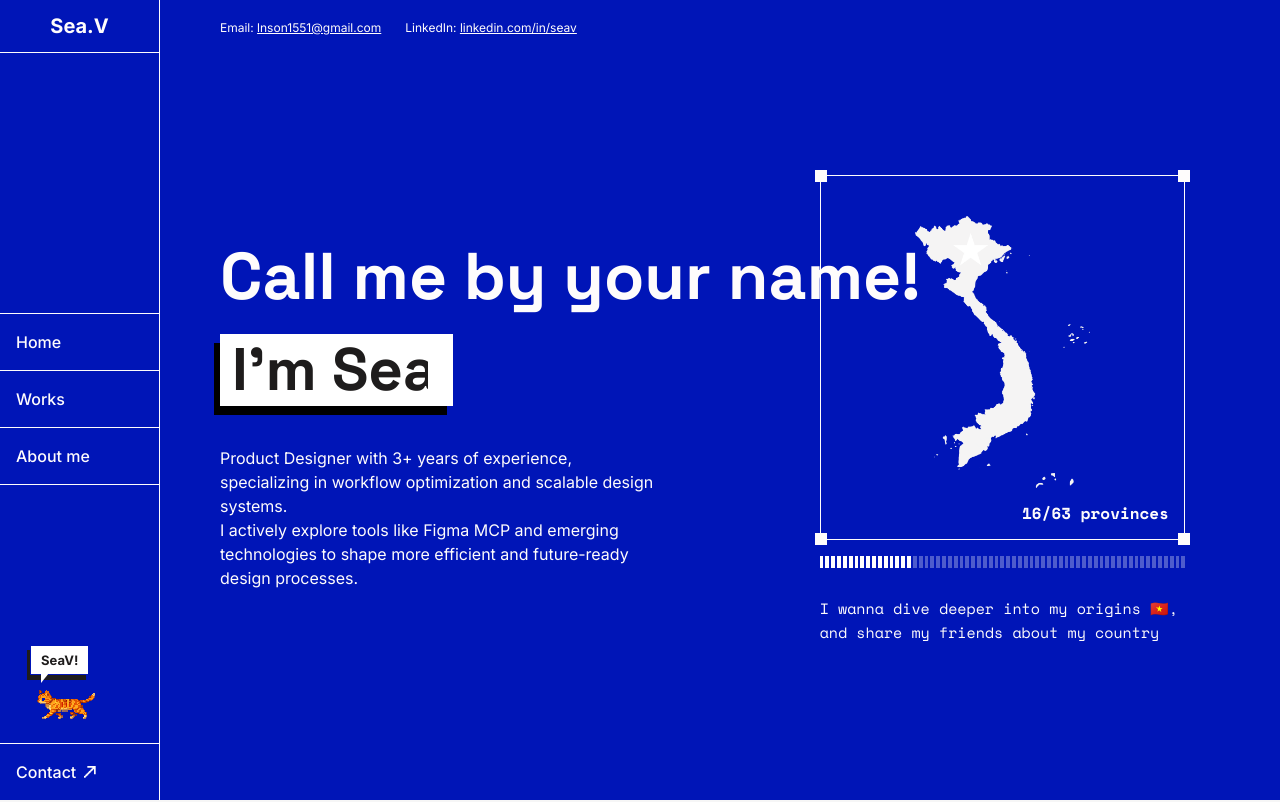
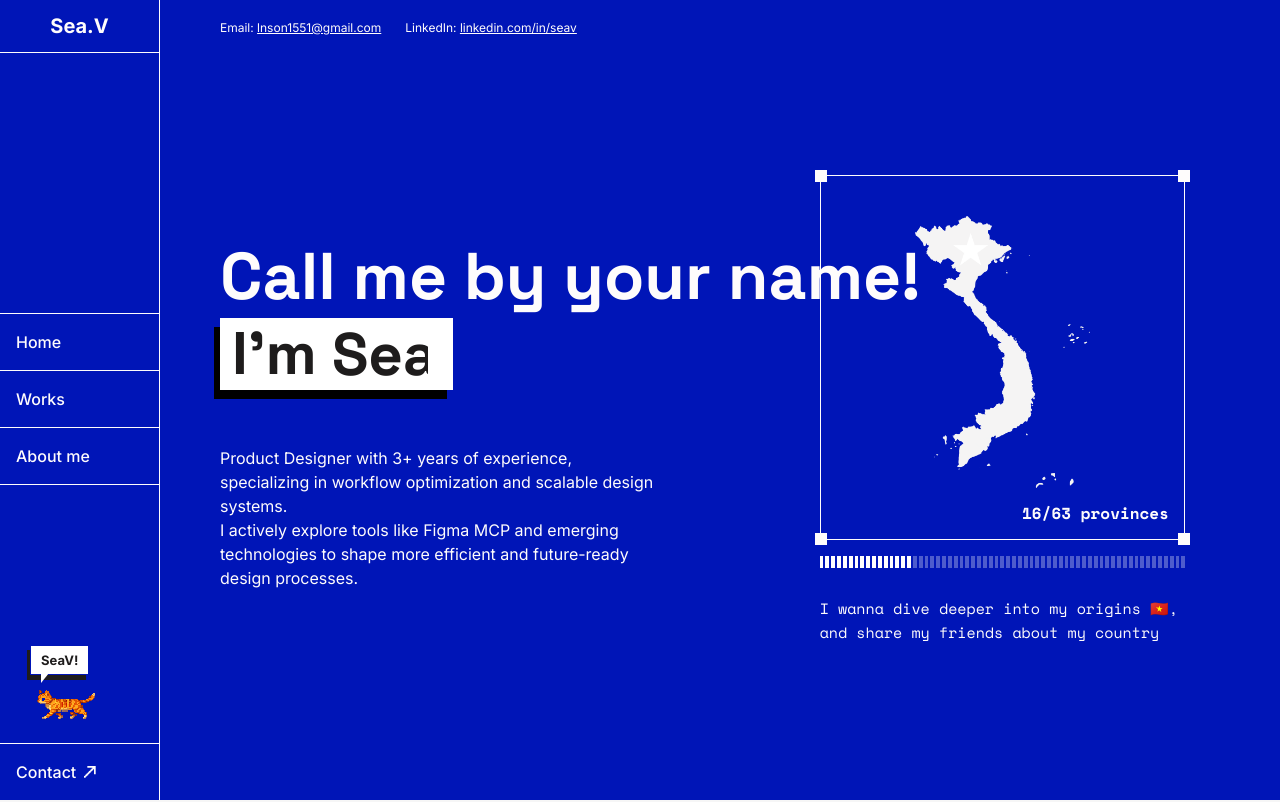
Before and after one commit to lnson1551/portfolio, a React (Vite) app: page / in a window 1280 px wide. Shown: the top 802 px of the page. Built offline with nearby package versions, Linux system fonts and the light colour scheme.

Commit message:
Adjust hero name block spacing and vertically center input text

```diff
--- a/src/app/components/HomePage.tsx
+++ b/src/app/components/HomePage.tsx
@@ -937,7 +937,7 @@ function HeroSection({ name, onNameChange }: HeroSectionProps) {
               justifyContent: "center",
             }}
           >
-            <div style={{ display: "flex", flexDirection: "column", gap: "24px", alignItems: isMobile ? "center" : "flex-start" }}>
+            <div style={{ display: "flex", flexDirection: "column", gap: "8px", alignItems: isMobile ? "center" : "flex-start", marginBottom: "16px" }}>
               <p
                 style={{
                   fontFamily: DISPLAY_FONT,
@@ -959,7 +959,7 @@ function HeroSection({ name, onNameChange }: HeroSectionProps) {
                   display: "flex",
                   alignItems: "center",
                   backgroundColor: "white",
-                  padding: isMobile ? "3px 12px" : "4px 12px",
+                  padding: "0 12px",
                   boxShadow: "-6px 9px 0px 0px #000",
                   minWidth: isMobile ? "auto" : "auto",
                   height: boxHeight,
@@ -981,6 +981,8 @@ function HeroSection({ name, onNameChange }: HeroSectionProps) {
                     color: "#1e1c1c",
                     whiteSpace: "nowrap",
                     flexShrink: 0,
+                    display: "inline-flex",
+                    alignItems: "center",
                   }}
                 >
                   I'm&nbsp;
@@ -1004,6 +1006,8 @@ function HeroSection({ name, onNameChange }: HeroSectionProps) {
                     border: "none",
                     background: "transparent",
                     minWidth: 0,
+                    height: "100%",
+                    display: "block",
                   }}
                 />
                 <span
@@ -1016,6 +1020,8 @@ function HeroSection({ name, onNameChange }: HeroSectionProps) {
                     animation: "blink 1s step-end infinite",
                     marginLeft: "-2px",
                     flexShrink: 0,
+                    display: "inline-flex",
+                    alignItems: "center",
                   }}
                 >
                   |
```
